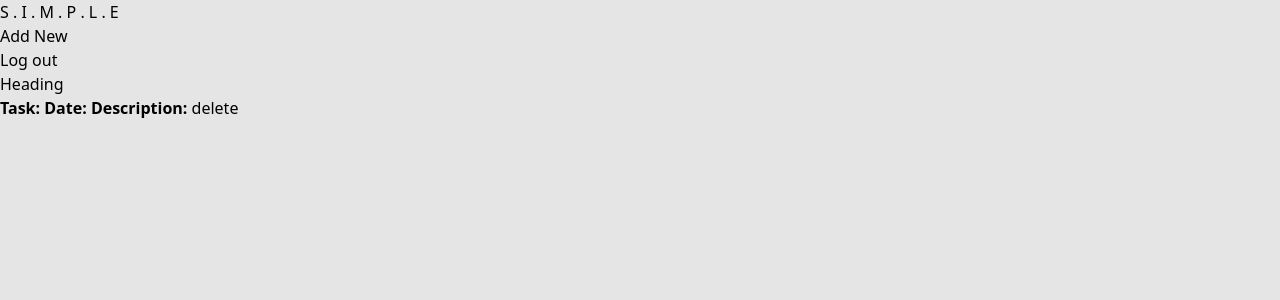
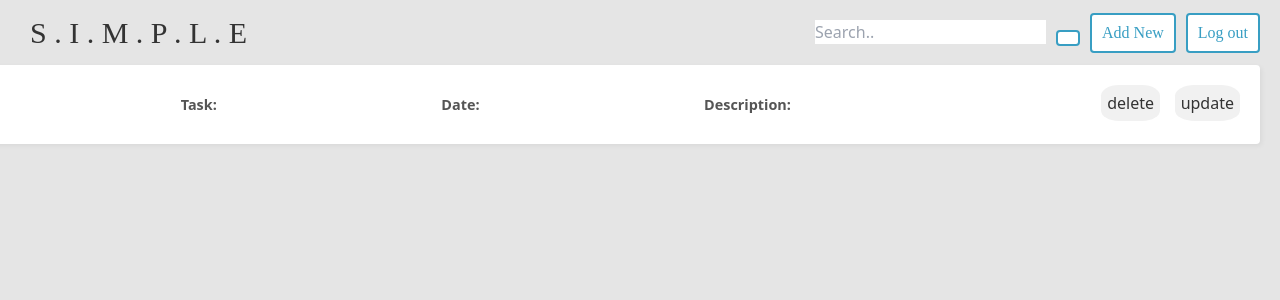
Before and after one commit to rteet702/simple-pa, a React (Create React App) app in the folder client/: page /taskboard in a window 1280 px wide. Shown: the top 300 px of the page. Built offline with nearby package versions, Linux system fonts and the light colour scheme.

Commit message:
nav, detail, some structure for /taskboard

```diff
--- a/client/src/components/NavBar.jsx
+++ b/client/src/components/NavBar.jsx
@@ -1,5 +1,6 @@
 import { Link } from "react-router-dom";
 import React from "react";
+import "../index.css";
 
 
 const Navbar = () => {
@@ -12,9 +13,15 @@ const Navbar = () => {
         <header>
             <div className="nav-container">
                 <Link to="/taskboard">
-                    <h1>S . I . M . P . L . E</h1>
+                    <h1 className="logo-main">S . I . M . P . L . E</h1>
                 </Link>
                 <nav>
+                <div class="search-container">
+                    <form action="/action_page.php">
+                        <input type="text" placeholder="Search.." className="search" />
+                        <button type="submit"><i class="fa fa-search"></i></button>
+                    </form>
+                </div>
                 <div>
                     <button to="/addtask">Add New</button>
                 </div>
--- a/client/src/components/TaskDetails.jsx
+++ b/client/src/components/TaskDetails.jsx
@@ -5,12 +5,17 @@ const TaskDetails = () => {
 
     }
     return (
-        <div className="todo-details">
+        <div className="task-details">
             <h4>Heading</h4>
             <strong>Task: </strong>
             <strong>Date: </strong>
             <strong>Description: </strong>
+            <div>
             <span className="deleter" onClick={handleClick}>delete</span>
+            </div>
+            <div>
+                <span className="updater" onClick={handleClick}>update</span>
+            </div>
         </div>
     )
 }
--- a/client/src/index.css
+++ b/client/src/index.css
@@ -2,6 +2,92 @@
 @tailwind components;
 @tailwind utilities;
 
+:root {
+    --primary: #389ec3;
+    --error: #e7195a;
+}
 body {
     @apply bg-neutral-200;
 }
+.logo-main {
+    color: #333;
+    text-decoration: none;
+    font-family: "Poppins";
+    cursor: pointer;
+    margin-left: 10px;
+    font-size: 30px;
+}
+/* NavBar */
+nav {
+    display: flex;
+    align-items: center;
+}
+nav a,
+nav button {
+    margin-left: 10px;
+}
+nav button {
+    background: #fff;
+    color: var(--primary);
+    border: 2px solid var(--primary);
+    padding: 6px 10px;
+    border-radius: 4px;
+    font-family: "Poppins";
+    cursor: pointer;
+    font-size: 1em;
+}
+.nav-container {
+    max-width: auto;
+    margin: 0 auto;
+    padding: 10px 20px;
+    display: flex;
+    align-items: center;
+    justify-content: space-between;
+}
+
+/* task details */
+.task-details {
+    width: 1400px;
+    padding: 10px 20px;
+    display: flex;
+    align-items: center;
+    justify-content: space-between;
+}
+.task-details {
+    background: #fff;
+    border-radius: 4px;
+    padding: 20px;
+    position: absolute;
+    right: 20px;
+    box-shadow: 2px 2px 5px rgba(0, 0, 0, 0.05);
+}
+.task-details h4 {
+    margin: 0 0 10px 0;
+    font-size: 1.2em;
+    color: var(--primary);
+}
+.task-details strong {
+    margin: 0;
+    font-size: 0.9em;
+    color: #555;
+}
+.updater {
+    position: absolute;
+    top: 20px;
+    right: 20px;
+    cursor: pointer;
+    background: #f1f1f1;
+    padding: 6px;
+    border-radius: 30%;
+    color: #333333;
+}
+.deleter {
+    position: absolute;
+    top: 20px;
+    right: 100px;
+    cursor: pointer;
+    background: #f1f1f1;
+    padding: 6px;
+    border-radius: 30%;
+    color: #333333;
+}
--- a/client/src/views/TaskBoard.jsx
+++ b/client/src/views/TaskBoard.jsx
@@ -1,4 +1,5 @@
 import React from "react";
+import "../index.css";
 
 // import Layout from '../components/Layout';
 import Navbar from "../components/NavBar";
```
Also changed, not shown: client/src/components/searchBar.jsx (added, +74 -0 lines). Lines whose indentation alone changed are shown as unchanged.
